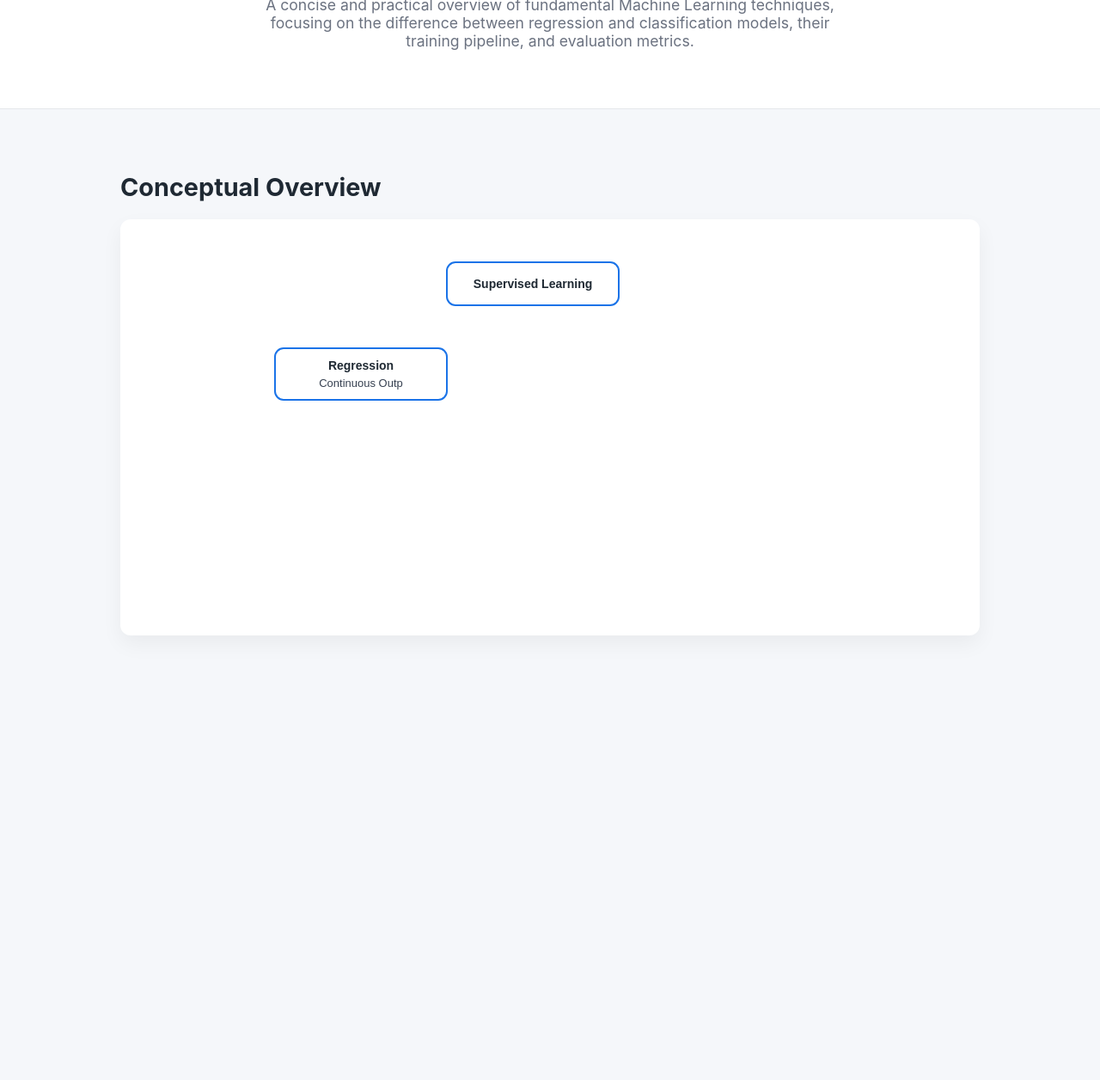
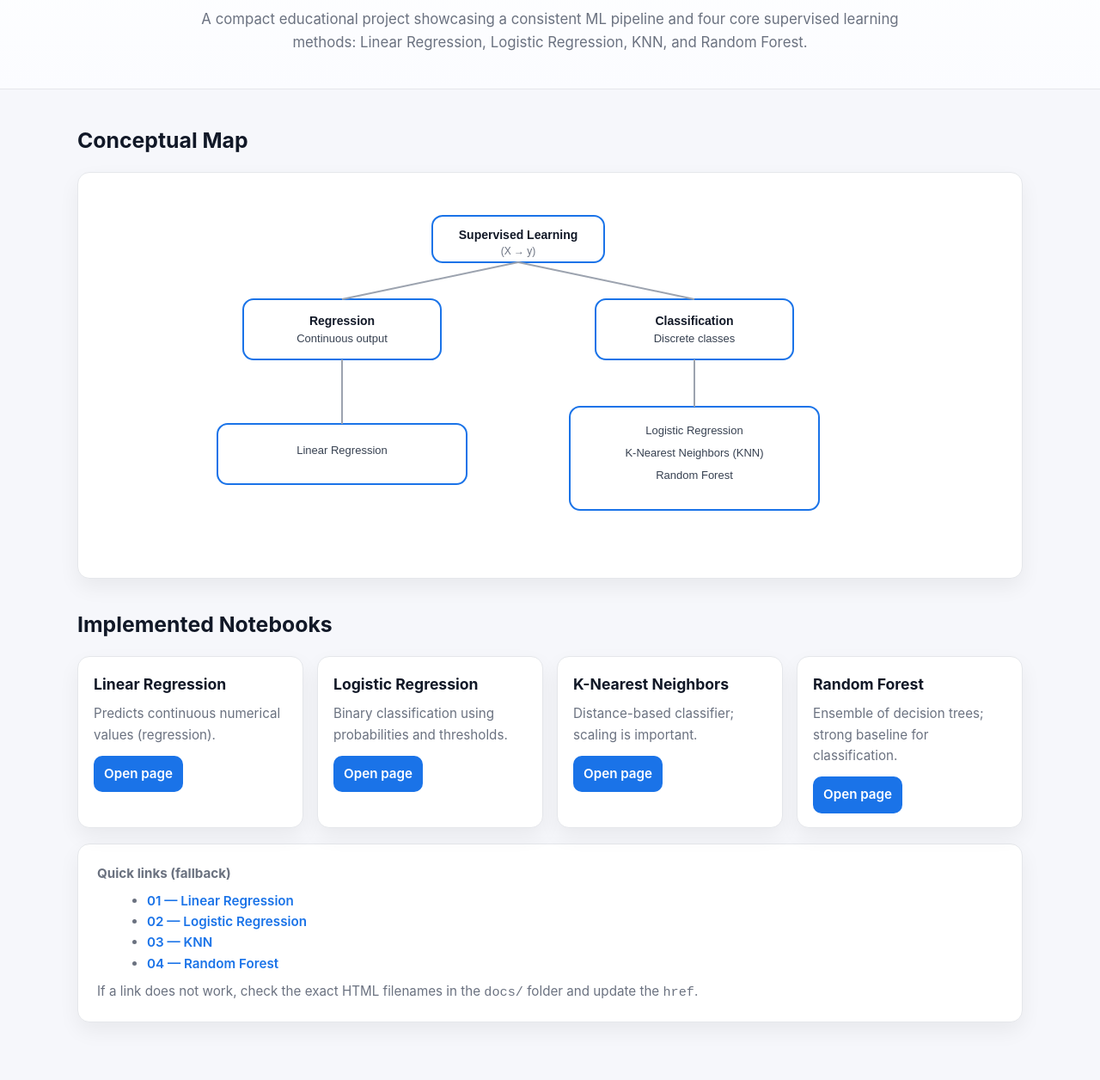
Before and after one commit to Aleex87/Ml_metods, a plain HTML site: page docs/index.html in a window 1280 px wide. Shown: the part 120-1376 px from the top of the page at 86% size. Before the commit the page ends 979 px from the top, so only its background shows below. Drawn offline with Linux system fonts and the light colour scheme.

Commit message:
Fix homepage diagram and restore notebook links

```diff
--- a/docs/index.html
+++ b/docs/index.html
@@ -1,140 +1,258 @@
 <!DOCTYPE html>
 <html lang="en">
 <head>
-    <meta charset="UTF-8">
+  <meta charset="UTF-8" />
+  <meta name="viewport" content="width=device-width, initial-scale=1"/>
   <title>Machine Learning Methods</title>
 
   <style>
-        :root {
+    :root{
+      --bg: #f6f7fb;
+      --card: #ffffff;
+      --text: #111827;
+      --muted: #6b7280;
+      --border: #e5e7eb;
       --primary: #1a73e8;
-            --dark: #1f2933;
-            --light: #f5f7fa;
-            --gray: #6b7280;
+      --shadow: 0 10px 25px rgba(0,0,0,0.06);
     }
 
-        body {
+    body{
+      margin:0;
       font-family: -apple-system, BlinkMacSystemFont, "Segoe UI", Roboto, Arial, sans-serif;
-            background-color: var(--light);
-            margin: 0;
-            padding: 0;
-            color: var(--dark);
+      color: var(--text);
+      background: var(--bg);
+      line-height: 1.6;
     }
 
-        header {
-            background: white;
-            padding: 50px 20px;
-            text-align: center;
-            border-bottom: 1px solid #e5e7eb;
+    header{
+      background: linear-gradient(180deg, #ffffff 0%, #fbfcff 100%);
+      border-bottom: 1px solid var(--border);
+      padding: 56px 20px 40px;
+      text-align:center;
     }
 
-        header h1 {
-            margin: 0;
-            font-size: 2.6rem;
+    header h1{
+      margin: 0 0 12px;
+      font-size: 2.4rem;
+      letter-spacing: 0.2px;
     }
 
-        header p {
-            margin-top: 15px;
-            font-size: 1.1rem;
-            color: var(--gray);
-            max-width: 700px;
-            margin-left: auto;
-            margin-right: auto;
+    header p{
+      margin: 0 auto;
+      max-width: 820px;
+      color: var(--muted);
+      font-size: 1.05rem;
     }
 
-        main {
-            max-width: 1000px;
-            margin: auto;
-            padding: 50px 20px;
+    main{
+      max-width: 1100px;
+      margin: 0 auto;
+      padding: 40px 20px 70px;
     }
 
-        section {
-            margin-bottom: 70px;
+    .section-title{
+      font-size: 1.55rem;
+      margin: 0 0 16px;
     }
 
-        h2 {
-            font-size: 1.8rem;
-            margin-bottom: 20px;
+    .panel{
+      background: var(--card);
+      border: 1px solid var(--border);
+      border-radius: 14px;
+      box-shadow: var(--shadow);
+      padding: 22px;
     }
 
-        .diagram {
-            background: white;
-            padding: 30px;
-            border-radius: 12px;
-            box-shadow: 0 10px 25px rgba(0,0,0,0.05);
-            overflow-x: auto;
+    .diagram-wrap{
+      overflow-x:auto;
     }
 
-        .cards {
-            display: grid;
+    .cards{
+      display:grid;
       grid-template-columns: repeat(auto-fit, minmax(240px, 1fr));
-            gap: 20px;
+      gap: 16px;
+      margin-top: 16px;
     }
 
-        .card {
-            background: white;
-            padding: 25px;
-            border-radius: 12px;
-            box-shadow: 0 10px 25px rgba(0,0,0,0.05);
+    .card{
+      background: var(--card);
+      border: 1px solid var(--border);
+      border-radius: 14px;
+      box-shadow: var(--shadow);
+      padding: 18px 18px 16px;
     }
 
-        .card h3 {
-            margin-top: 0;
+    .card h3{
+      margin: 0 0 8px;
+      font-size: 1.1rem;
     }
 
-        .card a {
+    .card p{
+      margin: 0 0 12px;
+      color: var(--muted);
+      font-size: 0.95rem;
+    }
+
+    a.btn{
+      display:inline-block;
+      text-decoration:none;
+      color: #fff;
+      background: var(--primary);
+      padding: 9px 12px;
+      border-radius: 10px;
+      font-weight: 600;
+      font-size: 0.95rem;
+    }
+
+    a.btn:hover{
+      filter: brightness(0.95);
+    }
+
+    .fallback{
+      margin-top: 20px;
+      color: var(--muted);
+      font-size: 0.95rem;
+    }
+
+    .fallback ul{
+      margin: 8px 0 0 18px;
+    }
+
+    .fallback a{
+      color: var(--primary);
       text-decoration: none;
-            color: var(--primary);
       font-weight: 600;
     }
-
-        footer {
-            background: #111827;
-            color: #d1d5db;
-            padding: 40px 20px;
-            text-align: center;
-            font-size: 0.9rem;
+    .fallback a:hover{
+      text-decoration: underline;
     }
 
-        footer a {
+    footer{
+      background: #0b1220;
+      color: #cbd5e1;
+      padding: 28px 20px;
+      text-align:center;
+      border-top: 1px solid rgba(255,255,255,0.08);
+    }
+    footer a{
       color: #93c5fd;
-            text-decoration: none;
+      text-decoration:none;
+      font-weight: 600;
     }
-
+    footer a:hover{
+      text-decoration: underline;
+    }
   </style>
 </head>
+
 <body>
-
   <header>
     <h1>Machine Learning Methods</h1>
     <p>
-        A concise and practical overview of fundamental Machine Learning techniques,
-        focusing on the difference between regression and classification models,
-        their training pipeline, and evaluation metrics.
+      A compact educational project showcasing a consistent ML pipeline and four core supervised learning methods:
+      Linear Regression, Logistic Regression, KNN, and Random Forest.
     </p>
   </header>
 
   <main>
+    <h2 class="section-title">Conceptual Map</h2>
 
-    <section>
-        <h2>Conceptual Overview</h2>
+    <div class="panel diagram-wrap">
+      <!-- Robust SVG (no fragile CSS dependencies inside SVG) -->
+      <svg width="980" height="420" viewBox="0 0 980 420" xmlns="http://www.w3.org/2000/svg" role="img" aria-label="Machine Learning conceptual map">
+        <!-- background -->
+        <rect x="0" y="0" width="980" height="420" fill="#ffffff"/>
 
-        <div class="diagram">
-            <!-- SVG DIAGRAM -->
-            <svg width="900" height="420" viewBox="0 0 900 420">
+        <!-- styles (safe inside SVG) -->
         <defs>
           <style>
-                        .box { fill: #ffffff; stroke: #1a73e8; stroke-width: 2; rx: 10; }
-                        .title { font: bold 14px Arial; fill: #1f2933; }
-                        .label { font: 13px Arial; fill: #374151; }
+            .box { fill: #ffffff; stroke: #1a73e8; stroke-width: 2; }
             .line { stroke: #9ca3af; stroke-width: 2; }
+            .title { font: 700 14px Arial, sans-serif; fill: #111827; }
+            .label { font: 13px Arial, sans-serif; fill: #374151; }
+            .muted { font: 12px Arial, sans-serif; fill: #6b7280; }
           </style>
         </defs>
 
-                <!-- Supervised -->
-                <rect x="350" y="20" width="200" height="50" class="box"/>
-                <text x="450" y="50" text-anchor="middle" class="title">Supervised Learning</text>
+        <!-- Top -->
+        <rect x="390" y="28" width="200" height="54" rx="12" class="box"/>
+        <text x="490" y="55" text-anchor="middle" class="title">Supervised Learning</text>
+        <text x="490" y="73" text-anchor="middle" class="muted">(X → y)</text>
 
         <!-- Regression -->
-                <rect x="150" y="120" width="200" height="60" class="box"/>
-                <text x="250" y="145" text-anchor="middle" class="title">Regression</text>
-                <text x="250" y="165" text-anchor="middle" class="label">Continuous Outp
+        <rect x="170" y="125" width="230" height="70" rx="12" class="box"/>
+        <text x="285" y="155" text-anchor="middle" class="title">Regression</text>
+        <text x="285" y="175" text-anchor="middle" class="label">Continuous output</text>
+
+        <!-- Classification -->
+        <rect x="580" y="125" width="230" height="70" rx="12" class="box"/>
+        <text x="695" y="155" text-anchor="middle" class="title">Classification</text>
+        <text x="695" y="175" text-anchor="middle" class="label">Discrete classes</text>
+
+        <!-- Regression model -->
+        <rect x="140" y="270" width="290" height="70" rx="12" class="box"/>
+        <text x="285" y="305" text-anchor="middle" class="label">Linear Regression</text>
+
+        <!-- Classification models -->
+        <rect x="550" y="250" width="290" height="120" rx="12" class="box"/>
+        <text x="695" y="282" text-anchor="middle" class="label">Logistic Regression</text>
+        <text x="695" y="308" text-anchor="middle" class="label">K-Nearest Neighbors (KNN)</text>
+        <text x="695" y="334" text-anchor="middle" class="label">Random Forest</text>
+
+        <!-- Connecting lines -->
+        <line x1="490" y1="82" x2="285" y2="125" class="line"/>
+        <line x1="490" y1="82" x2="695" y2="125" class="line"/>
+        <line x1="285" y1="195" x2="285" y2="270" class="line"/>
+        <line x1="695" y1="195" x2="695" y2="250" class="line"/>
+      </svg>
+    </div>
+
+    <h2 class="section-title" style="margin-top:34px;">Implemented Notebooks</h2>
+
+    <div class="cards">
+      <div class="card">
+        <h3>Linear Regression</h3>
+        <p>Predicts continuous numerical values (regression).</p>
+        <a class="btn" href="01_linear_regression.html">Open page</a>
+      </div>
+
+      <div class="card">
+        <h3>Logistic Regression</h3>
+        <p>Binary classification using probabilities and thresholds.</p>
+        <a class="btn" href="02_logistic_regression.html">Open page</a>
+      </div>
+
+      <div class="card">
+        <h3>K-Nearest Neighbors</h3>
+        <p>Distance-based classifier; scaling is important.</p>
+        <a class="btn" href="03_knn.html">Open page</a>
+      </div>
+
+      <div class="card">
+        <h3>Random Forest</h3>
+        <p>Ensemble of decision trees; strong baseline for classification.</p>
+        <a class="btn" href="04_random_forest.html">Open page</a>
+      </div>
+    </div>
+
+    <div class="fallback panel" style="margin-top:18px;">
+      <strong>Quick links (fallback)</strong>
+      <ul>
+        <li><a href="01_linear_regression.html">01 — Linear Regression</a></li>
+        <li><a href="02_logistic_regression.html">02 — Logistic Regression</a></li>
+        <li><a href="03_knn.html">03 — KNN</a></li>
+        <li><a href="04_random_forest.html">04 — Random Forest</a></li>
+      </ul>
+      <div style="margin-top:8px;">
+        If a link does not work, check the exact HTML filenames in the <code>docs/</code> folder and update the <code>href</code>.
+      </div>
+    </div>
+
+  </main>
+
+  <footer>
+    Machine Learning educational project ·
+    <a href="https://github.com/Aleex87/ML_metods" target="_blank" rel="noopener">View on GitHub</a>
+  </footer>
+</body>
+</html>
```
Lines whose indentation alone changed are shown as unchanged.
